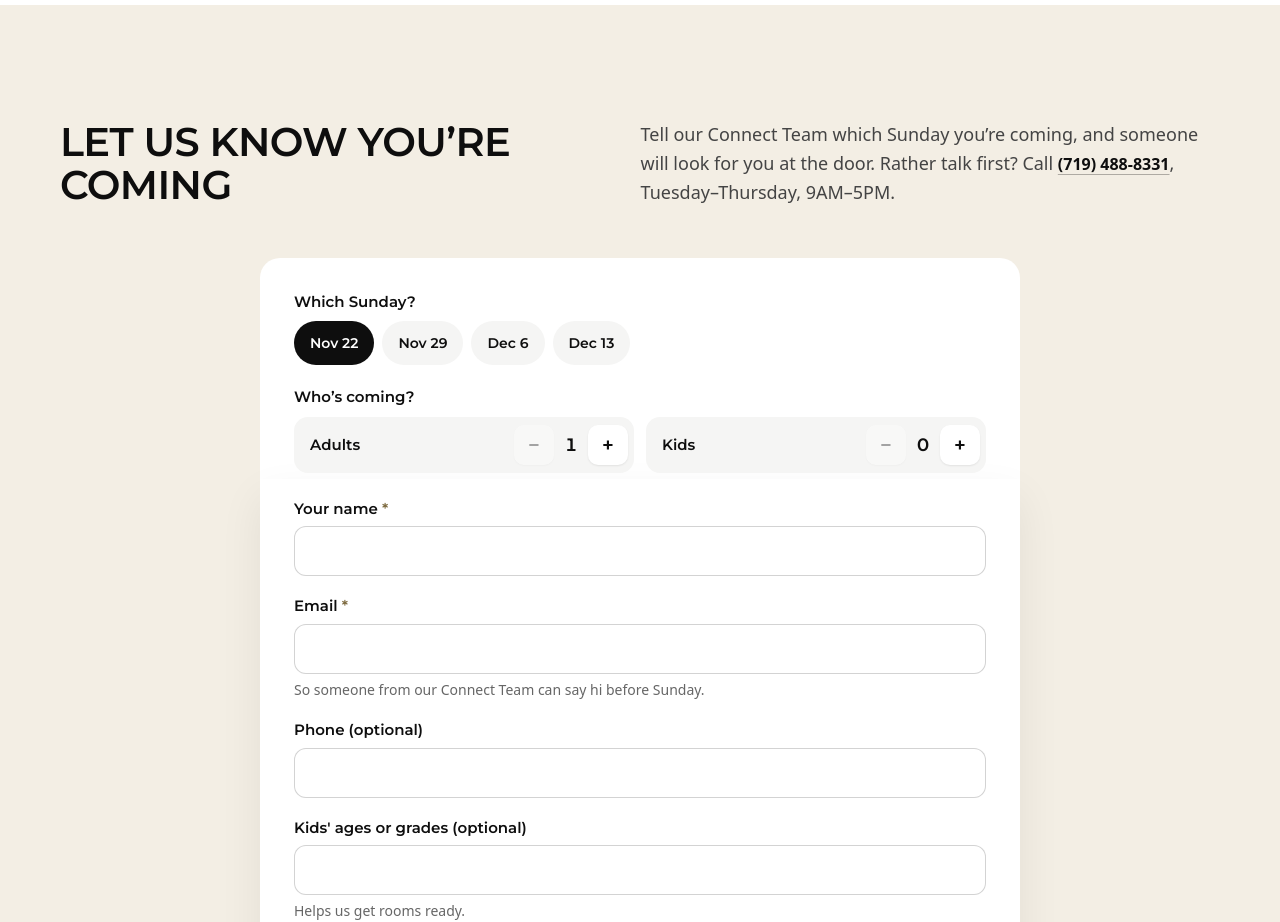
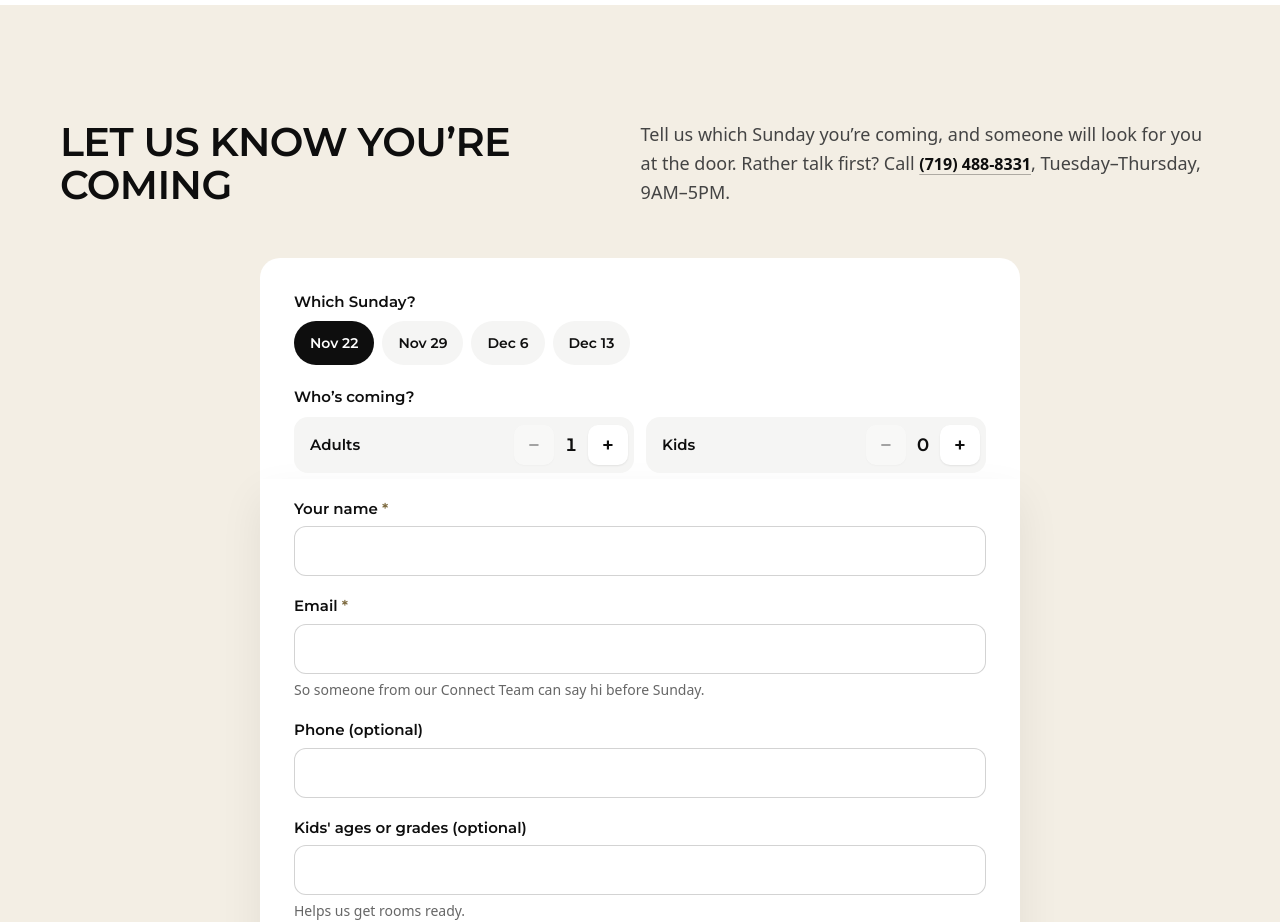
Before and after one commit to JoshuaGarner11/SpringsChurchWebsite, a plain HTML site: page docs/visit/index.html in a window 1280 px wide. Shown: the part 2820-3742 px from the top of the page. Drawn offline with Linux system fonts and the light colour scheme; a web font is replaced by a local one.

Commit message:
Plan a Visit: form goes to info@ for now; intro line
Co-Authored-By: Claude Opus 5.5 <noreply@anthropic.com>

```diff
--- a/docs/visit/index.html
+++ b/docs/visit/index.html
@@ -332,7 +332,7 @@ body:has(#spv) section.block-form :is([class*="Success"],[class*="success"]){fon
     <div class="wrap">
       <div class="sec-h">
         <h2 class="h2" id="spv-plan-h">Let Us Know You’re Coming</h2>
-        <p><span class="tbd">Tell our Connect Team which Sunday you’re coming, and someone will look for you at the door.</span> Rather talk first? Call <a class="tl" href="tel:+17194888331">(719) 488-8331</a>, Tuesday–Thursday, 9AM–5PM.</p>
+        <p><span class="tbd">Tell us which Sunday you’re coming, and someone will look for you at the door.</span> Rather talk first? Call <a class="tl" href="tel:+17194888331">(719) 488-8331</a>, Tuesday–Thursday, 9AM–5PM.</p>
       </div>
       <div class="planbox rv" id="spv-planbox">
         <fieldset>
```
